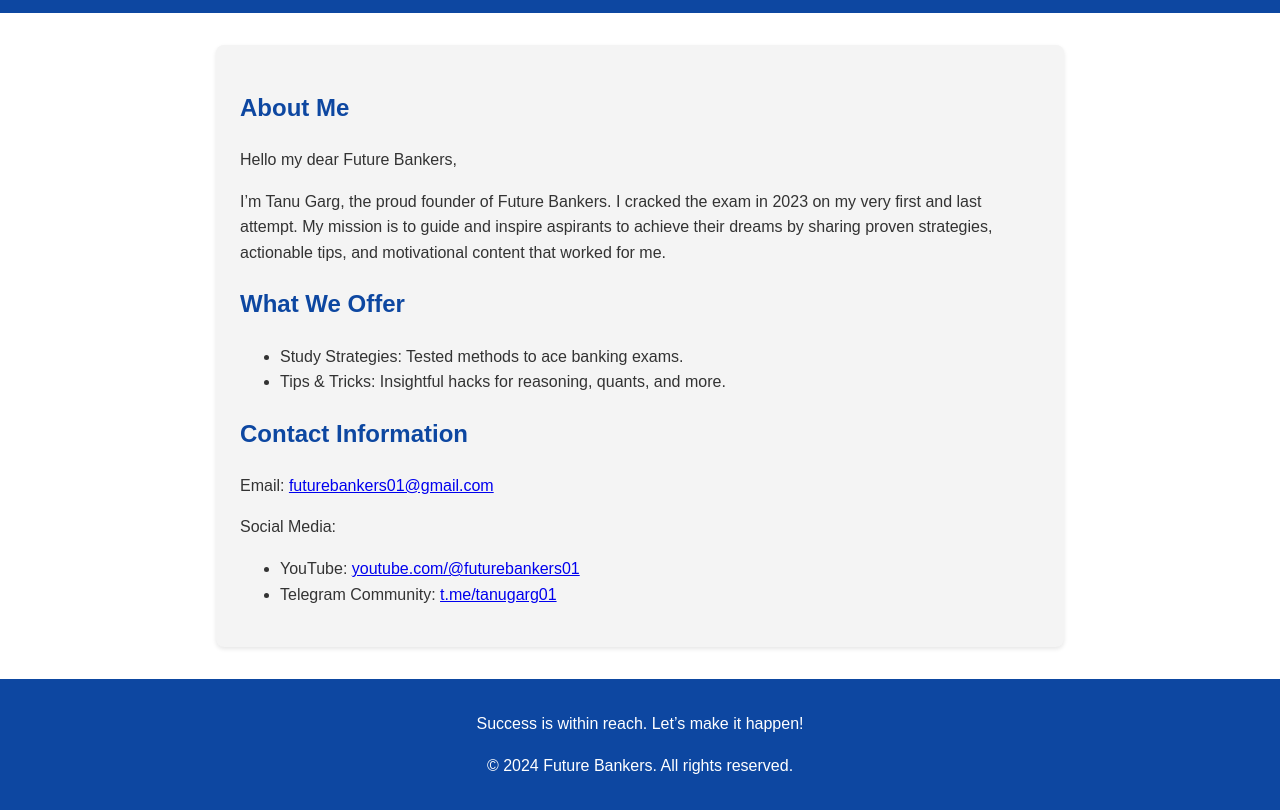
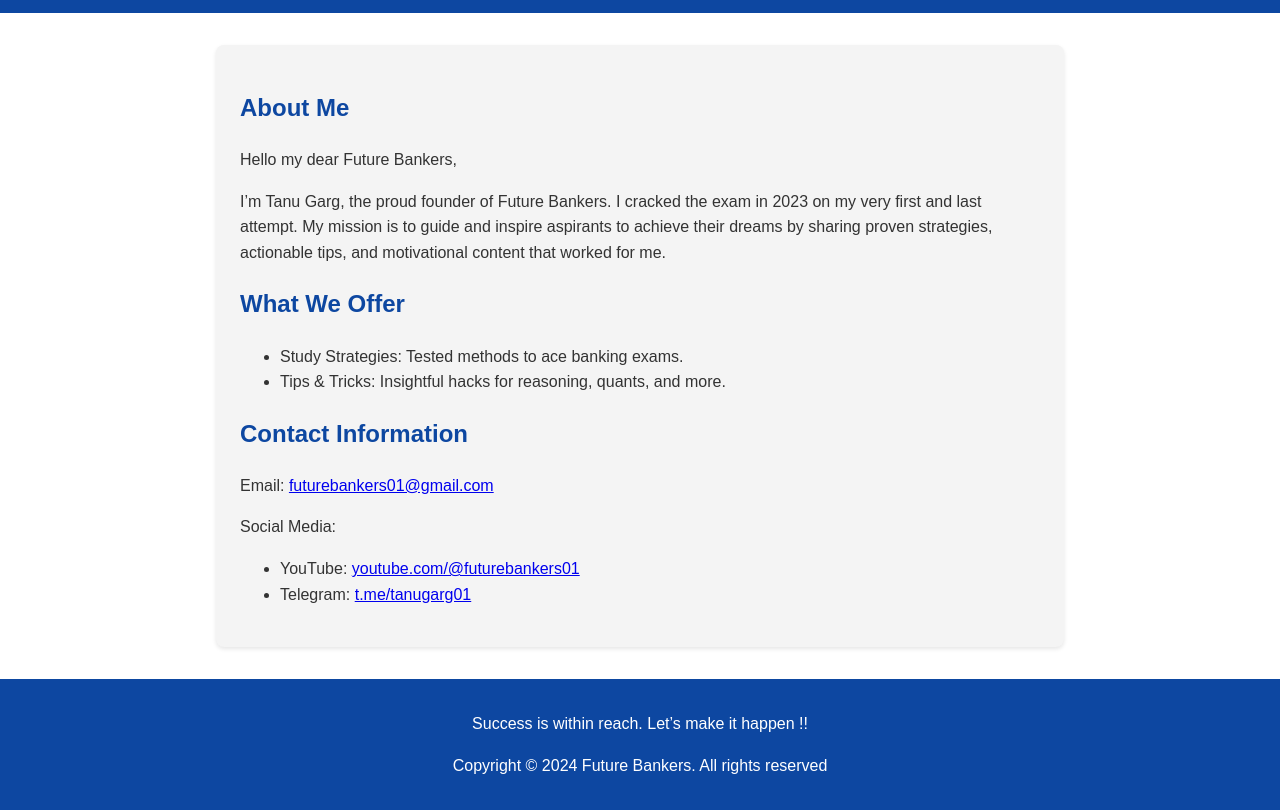
Before and after one commit to akikr-dev/future-bankers, a plain HTML site: page index.html in a window 1280 px wide. Shown: the part 114-924 px from the top of the page. Drawn offline with Linux system fonts and the light colour scheme.

Commit message:
Update: The copyright year script in the index page

```diff
--- a/index.html
+++ b/index.html
@@ -93,16 +93,15 @@
       <p>Email: <a href="mailto:futurebankers01@gmail.com">futurebankers01@gmail.com</a></p>
       <p>Social Media:</p>
       <ul>
-        <li>YouTube: <a href="https://www.youtube.com/@futurebankers01"
-            target="_blank">youtube.com/@futurebankers01</a></li>
-        <li>Telegram Community: <a href="https://t.me/tanugarg01" target="_blank">t.me/tanugarg01</a></li>
+        <li>YouTube: <a href="https://www.youtube.com/@futurebankers01" target="_blank">youtube.com/@futurebankers01</a></li>
+        <li>Telegram: <a href="https://t.me/tanugarg01" target="_blank">t.me/tanugarg01</a></li>
       </ul>
     </section>
   </div>
 
   <footer>
-    <p>Success is within reach. Let’s make it happen!</p>
-    <p>&copy; 2024 Future Bankers. All rights reserved.</p>
+    <p>Success is within reach. Let’s make it happen !!</p>
+    <p>Copyright &copy; <script type="text/javascript">document.write(new Date().getFullYear());</script> Future Bankers. All rights reserved</p>
   </footer>
 </body>
 
```
